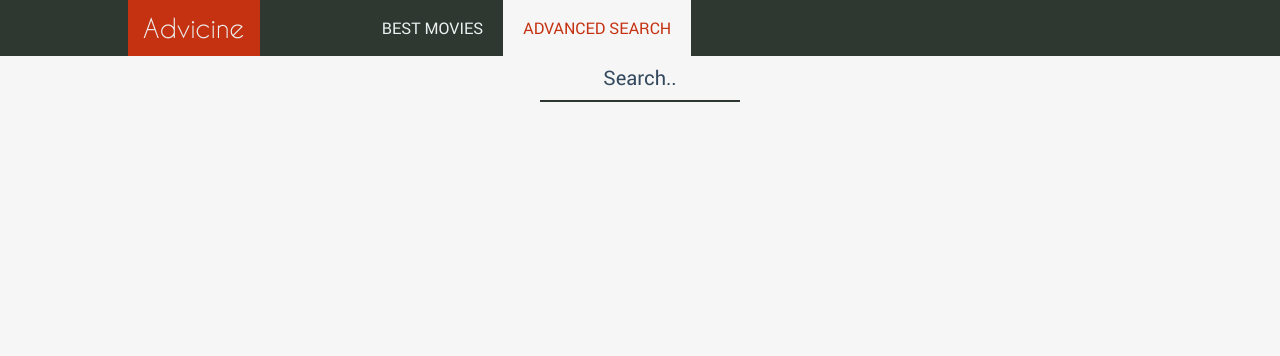
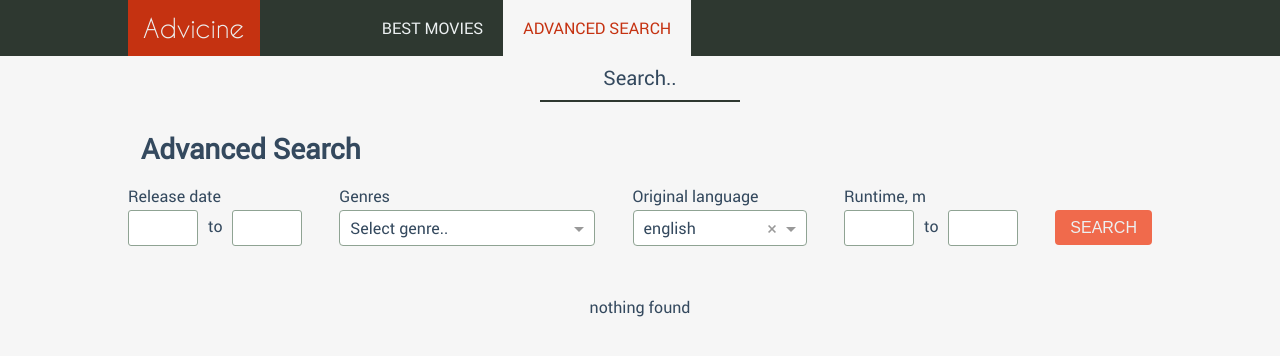
Before and after one commit to alxisk/advicine, a React app: page /advanced-search in a window 1280 px wide. Built offline with nearby package versions, Linux system fonts and the light colour scheme.

Commit message:
add AdvancedSearch component

```diff
--- a/package.json
+++ b/package.json
@@ -58,6 +58,7 @@
     "react-dom": "^15.5.4",
     "react-redux": "^5.0.5",
     "react-router-dom": "^4.1.1",
+    "react-select": "^1.0.0-rc.5",
     "react-tooltip": "^3.3.0",
     "redux": "^3.7.0",
     "redux-thunk": "^2.2.0"
--- a/src/actions/searchActions.js
+++ b/src/actions/searchActions.js
@@ -22,3 +22,25 @@ export const fetchSearchResults = query => (dispatch) => {
       json => dispatch(recieveSearchResults(json))
     );
 };
+
+export function requestAdvancedSearchResults() {
+  return {
+    type: actionTypes.REQUEST_ADVANCED_SEARCH_RESULTS,
+    isFetching: true,
+  };
+}
+
+export function recieveAdvancedSearchResults(results) {
+  return {
+    type: actionTypes.RECIEVE_ADVANCED_SEARCH_RESULTS,
+    results,
+  };
+}
+
+export const fetchAdvancedSearchResults = (date, genres, lang, runtime) => (dispatch) => {
+  dispatch(requestAdvancedSearchResults());
+  return tmdbApi.getAdvSearchResults(date, genres, lang, runtime)
+    .then(
+      json => dispatch(recieveAdvancedSearchResults(json))
+    );
+};
--- /dev/null
+++ b/src/components/advancedSearch.js
@@ -0,0 +1,152 @@
+import React, { Component } from 'react';
+import { connect } from 'react-redux';
+import { bindActionCreators } from 'redux';
+import Select from 'react-select';
+import PropTypes from 'prop-types';
+import { genreIds, genreList } from '../constants/genres';
+import { fetchAdvancedSearchResults } from '../actions/searchActions';
+import SearchResults from './searchResults';
+
+class AdvancedSearch extends Component {
+  constructor() {
+    super();
+    this.state = {
+      langValue: { label: 'english', value: 'en' },
+      genreValue: [],
+    };
+
+    this.handleSubmit = this.handleSubmit.bind(this);
+    this.handleLangSelectChange = this.handleLangSelectChange.bind(this);
+    this.handleGenreSelectChange = this.handleGenreSelectChange.bind(this);
+  }
+
+  handleSubmit(event) {
+    event.preventDefault();
+    const dateMin = this.inputDateMin.value;
+    const dateMax = this.inputDateMin.value;
+    const genres = this.state.genreValue.map(item => item.value);
+    const lang = this.state.langValue.value;
+    const runtimeMin = this.inputRuntimeMin.value;
+    const runtimeMax = this.inputRuntimeMax.value;
+
+    this.props.fetchAdvancedSearchResults(
+      { dateMin, dateMax }, genres, lang, { runtimeMin, runtimeMax }
+    );
+  }
+
+  handleLangSelectChange(langValue) {
+    this.setState({ langValue });
+  }
+
+  handleGenreSelectChange(genreValue) {
+    this.setState({ genreValue });
+  }
+
+  render() {
+    const langOptions = [
+      { label: 'english', value: 'en' },
+      { label: 'russian', value: 'ru' },
+    ];
+    const genreOptions = genreList.map(
+      item => ({ label: item, value: genreIds[item] })
+    );
+
+    return (
+      <section className="adv-search">
+        <div className="wrap">
+          <form
+            className="adv-search__form"
+            onSubmit={this.handleSubmit}
+            ref={(form) => { this.searchForm = form; }}
+          >
+            <div className="adv-search__form-block">
+              <fieldset className="adv-search__min-max-fieldset">
+                <label className="adv-search__label" htmlFor="inputDateMin">
+                  Release date
+                  <input
+                    type="text"
+                    id="inputDateMin"
+                    className="adv-search__input input"
+                    ref={(input) => { this.inputDateMin = input; }}
+                  />
+                </label>
+                <label className="adv-search__label" htmlFor="inputDateMax"> {/* eslint-disable-line no-trailing-spaces */}
+                  <input
+                    type="text"
+                    id="inputDateMax"
+                    className="adv-search__input input"
+                    ref={(input) => { this.inputDateMax = input; }}
+                  />
+                </label>
+              </fieldset>
+            </div>
+            <div className="adv-search__form-block">
+              <label className="adv-search__label" htmlFor="genreSelect">
+                Genres
+                <Select
+                  id="genreSelect"
+                  className="adv-search__select"
+                  multi
+                  value={this.state.genreValue}
+                  options={genreOptions}
+                  placeholder={'Select genre..'}
+                  onChange={this.handleGenreSelectChange}
+                />
+              </label>
+            </div>
+            <div className="adv-search__form-block">
+              <label className="adv-search__label" htmlFor="langSelect">
+                Original language
+                <Select
+                  id="langSelect"
+                  className="adv-search__select"
+                  value={this.state.langValue}
+                  options={langOptions}
+                  placeholder={'Select language..'}
+                  onChange={this.handleLangSelectChange}
+                />
+              </label>
+            </div>
+            <div className="adv-search__form-block">
+              <fieldset className="adv-search__min-max-fieldset">
+                <label className="adv-search__label" htmlFor="inputRuntimeMin">
+                  Runtime, m
+                  <input
+                    id="inputRuntimeMin"
+                    type="text"
+                    className="adv-search__input input"
+                    ref={(input) => { this.inputRuntimeMin = input; }}
+                  />
+                </label>
+                <label className="adv-search__label" htmlFor="inputRuntimeMax"> {/* eslint-disable-line no-trailing-spaces */}
+                  <input
+                    id="inputRuntimeMax"
+                    type="text"
+                    className="adv-search__input input"
+                    ref={(input) => { this.inputRuntimeMax = input; }}
+                  />
+                </label>
+              </fieldset>
+            </div>
+            <div className="adv-search__form-block">
+              <button className="btn adv-search__btn">Search</button>
+            </div>
+          </form>
+        </div>
+        <SearchResults advanced />
+      </section>
+    );
+  }
+}
+
+function mapDispatchToProps(dispatch) {
+  return {
+    fetchAdvancedSearchResults: bindActionCreators(fetchAdvancedSearchResults, dispatch),
+  };
+}
+
+AdvancedSearch.propTypes = {
+  fetchAdvancedSearchResults: PropTypes.func.isRequired,
+};
+
+export default connect(null, mapDispatchToProps)(AdvancedSearch);
--- a/src/components/app.js
+++ b/src/components/app.js
@@ -4,6 +4,7 @@ import Header from './header';
 import Search from './search';
 import CurrentMovies from './currentMovies';
 import BestMovies from './bestMovies';
+import AdvancedSearch from './advancedSearch';
 import SearchResults from './searchResults';
 import MoviePage from './moviePage';
 
@@ -14,6 +15,7 @@ const App = () => (
     <Route exact path="/" component={CurrentMovies} />
     <Route path="/search" component={SearchResults} />
     <Route path="/best-movies" component={BestMovies} />
+    <Route path="/advanced-search" component={AdvancedSearch} />
     <Route path="/titles/:title" component={MoviePage} />
   </div>
 );
--- a/src/components/moviePage.js
+++ b/src/components/moviePage.js
@@ -18,7 +18,7 @@ class MoviePage extends Component {
       );
     }
     return (
-      <section className="movie-page">
+      <article className="movie-page">
         <div className="wrap movie-page__wrap">
           <div className="movie-page__poster">
             <img
@@ -50,7 +50,7 @@ class MoviePage extends Component {
             </p>
           </div>
         </div>
-      </section>
+      </article>
     );
   }
 }
--- a/src/components/searchResults.js
+++ b/src/components/searchResults.js
@@ -3,14 +3,18 @@ import { connect } from 'react-redux';
 import PropTypes from 'prop-types';
 import SearchItem from './searchItem';
 
-const SearchResults = ({ searchResults }) => (
+// eslint-disable-next-line react/prop-types
+const SearchResults = ({ searchResults, advSearchResults, advanced }) => (
   <section className="search-results">
     <div className="wrap">
       <ul className="search-results__list">
-        {searchResults.length ?
+        {advanced ?
+          advSearchResults.length ?
+          advSearchResults.map(item => <SearchItem key={item.id} title={item} />) :
+          <p>nothing found</p> :
+          searchResults.length ?
           searchResults.map(item => <SearchItem key={item.id} title={item} />) :
-          <p>nothing found</p>
-        }
+          <p>nothing found</p>}
       </ul>
     </div>
   </section>
@@ -19,11 +23,13 @@ const SearchResults = ({ searchResults }) => (
 function mapStateToProps(state) {
   return {
     searchResults: state.searchResults.results || [],
+    advSearchResults: state.searchResults.advSearchResults || [],
   };
 }
 
 SearchResults.propTypes = {
   searchResults: PropTypes.arrayOf(PropTypes.object).isRequired,
+  advSearchResults: PropTypes.arrayOf(PropTypes.object).isRequired,
 };
 
 export default connect(mapStateToProps)(SearchResults);
--- a/src/constants/actionTypes.js
+++ b/src/constants/actionTypes.js
@@ -1,5 +1,8 @@
 export const REQUEST_SEARCH_RESULTS = 'REQUEST_SEARCH_RESULTS';
 export const RECIEVE_SEARCH_RESULTS = 'RECIEVE_SEARCH_RESULTS';
+
+export const REQUEST_ADVANCED_SEARCH_RESULTS = 'REQUEST_ADVANCED_SEARCH_RESULTS';
+export const RECIEVE_ADVANCED_SEARCH_RESULTS = 'RECIEVE_ADVANCED_SEARCH_RESULTS';
 
 export const REQUEST_TITLE_DATA = 'REQUEST_TITLE_DATA';
 export const RECIEVE_TITLE_DATA = 'RECIEVE_TITLE_DATA';
--- /dev/null
+++ b/src/constants/genres.js
@@ -0,0 +1,23 @@
+export const genreIds = {
+  Action: 28,
+  Adventure: 12,
+  Animation: 16,
+  Comedy: 35,
+  Crime: 80,
+  Documentary: 99,
+  Drama: 18,
+  Family: 10751,
+  Fantasy: 14,
+  History: 36,
+  Horror: 27,
+  Music: 10402,
+  Mystery: 9648,
+  Romance: 10749,
+  'Science Fiction': 878,
+  'TV Movie': 10770,
+  Thriller: 53,
+  War: 10752,
+  Western: 37,
+};
+
+export const genreList = Object.keys(genreIds);
--- a/src/reducers/search.js
+++ b/src/reducers/search.js
@@ -3,18 +3,32 @@ import * as actionTypes from '../constants/actionTypes';
 const initialState = {
   isFetching: false,
   results: null,
+  advSearchResults: null,
 };
 
 export default function searchResults(state = initialState, action) {
   switch (action.type) {
     case actionTypes.REQUEST_SEARCH_RESULTS:
       return {
+        ...state,
         isFetching: true,
       };
     case actionTypes.RECIEVE_SEARCH_RESULTS:
       return {
+        ...state,
         isFetching: false,
         results: action.results,
+      };
+    case actionTypes.REQUEST_ADVANCED_SEARCH_RESULTS:
+      return {
+        ...state,
+        isFetching: true,
+      };
+    case actionTypes.RECIEVE_ADVANCED_SEARCH_RESULTS:
+      return {
+        ...state,
+        isFetching: false,
+        advSearchResults: action.results,
       };
     default:
       return state;
--- a/src/style.scss
+++ b/src/style.scss
@@ -1,13 +1,15 @@
 @import 'styles/general/normalize/_normalize';
 @import 'styles/general/_fonts';
 @import 'styles/general/_variables';
+@import '~react-select/dist/react-select.css';
 @import 'styles/general/_general';
 
 @import 'styles/_header';
 @import 'styles/_navbar';
 @import 'styles/_search';
+@import 'styles/_adv-search';
 @import 'styles/_collection';
-@import 'styles/_currentMovies';
+@import 'styles/_current-movies';
 @import 'styles/_search-results';
 @import 'styles/_search-item';
 @import 'styles/_movie-page';
--- /dev/null
+++ b/src/styles/_adv-search.scss
@@ -0,0 +1,101 @@
+.adv-search {
+  padding-top: 55px;
+  font-family: $roboto;
+  color: $text-dark;
+
+  &__form {
+    position: relative;
+    display: flex;
+    justify-content: space-between;
+    flex-wrap: wrap;
+    margin: 0 auto;
+
+    &:before {
+      position: absolute;
+      content: "Advanced Search";
+      top: -55px;
+      left: 13px;
+      font-size: 28px;
+      line-height: 32px;
+      font-weight: 600;
+    }
+  }
+
+  &__form-block {
+    flex: 0 1 24%;
+    padding-bottom: 0px;
+    margin: 0;
+    border: none;
+
+    &:first-child {
+      flex-basis: 17%;
+    }
+
+    &:nth-child(2) {
+      flex-basis: 25%;
+    }
+
+    &:nth-child(3) {
+      flex-basis: 17%;
+    }
+
+    &:nth-child(4) {
+      flex-basis: 17%;
+    }
+
+    &:nth-child(5) {
+      flex-basis: 9%;
+      padding-top: 23px;
+    }
+  }
+
+  &__min-max-fieldset {
+    &:after {
+      content: "";
+      display: table;
+      clear: both;
+    }
+  }
+
+  &__label {
+    display: block;
+  }
+
+  &__min-max-fieldset &__label {
+    display: inline-block;
+    width: 40%;
+    white-space: nowrap;
+
+    &:first-child {
+      float: left;
+    }
+
+    &:nth-child(2) {
+      position: relative;
+      float: right;
+
+      &:before {
+        position: absolute;
+        content: "to";
+        top: 30px;
+        left: calc(-25% - 7px);
+      }
+    }
+  }
+
+  &__input {
+    margin-top: 5px;
+    margin-bottom: 20px;
+  }
+
+  &__select {
+    margin-top: 5px;
+    margin-bottom: 20px;
+    width: 100%;
+  }
+
+  &__btn {
+    margin: 0 auto;
+    // margin-top: 15px;
+  }
+}
--- a/src/styles/general/_general.scss
+++ b/src/styles/general/_general.scss
@@ -32,6 +32,18 @@ input {
   outline: none;
 }
 
+.input {
+  display: block;
+  padding-top: 8px;
+  padding-bottom: 7px;
+  padding-left: 10px;
+  padding-right: 10px;
+  width: 100%;
+  border: 1px solid lighten($dark, 40%);
+  border-radius: 3px;
+  background: white;
+}
+
 ::-webkit-input-placeholder { color: $text-dark; }
 ::-moz-placeholder          { color: $text-dark; }
 :-ms-input-placeholder      { color: $text-dark; }
@@ -42,6 +54,12 @@ input:focus::-moz-placeholder          { color: transparent; }
 input:focus:-ms-input-placeholder      { color: transparent; }
 input:focus:-moz-placeholder           { color: transparent; }
 
+fieldset {
+  padding: 0;
+  margin: 0;
+  border: none;
+}
+
 .wrap {
   margin: 0 auto;
   width: 80%;
@@ -50,3 +68,62 @@ input:focus:-moz-placeholder           { color: transparent; }
     width: 90%;
   }
 }
+
+.btn {
+  padding-top: 9px;
+  padding-bottom: 8px;
+  padding-left: 15px;
+  padding-right: 15px;
+  border: none;
+  border-radius: 4px;
+  color: $text-light;
+  text-transform: uppercase;
+  background: lighten($main, 20%);
+  outline: none;
+
+  &:hover {
+    box-shadow: 0 0 5px lighten($main, 13%);
+  }
+
+  &:active {
+    background: lighten($main, 13%);
+  }
+}
+
+// react-select
+.Select {
+  &-control {
+    border: 1px solid lighten($dark, 40%);
+  }
+
+  &-placeholder {
+    color: $text-dark;
+  }
+
+  &--single .Select-multi-value-wrapper .Select-value {
+    background: none;
+  }
+
+  & .Select-value {
+    background: lighten($main, 40%);
+    color: $text-dark;
+  }
+
+  & .Select-value-label {
+    color: $text-dark !important;
+  }
+
+  & .Select-menu-outer {
+    background: lighten($main, 40%);
+  }
+
+  & .Select-value-icon:hover {
+    color: $text-light;
+    background-color: rgba(0, 0, 0, 0.15);
+  }
+}
+
+.is-focused:not(.is-open) > .Select-control {
+  box-shadow: 0 0 0 3px rgba(0, 126, 255, 0.1);
+  border-color: lighten($main, 20%);
+}
```
Also changed, not shown: src/utils/tmdbApi.js (+23 -0 lines), src/styles/_current-movies.scss (renamed from src/styles/_currentMovies.scss), 1 other file.
